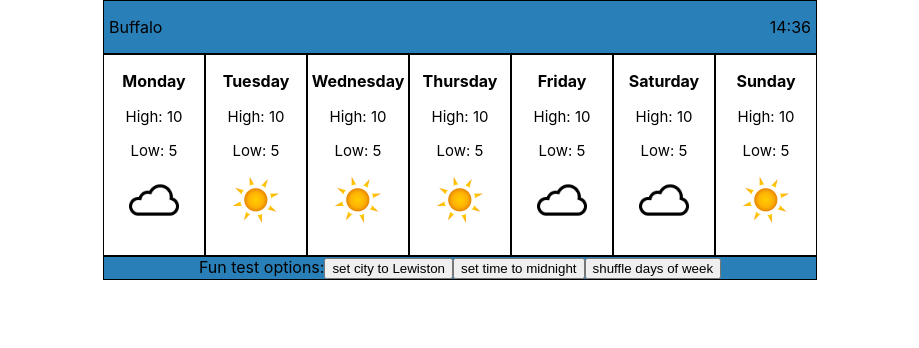
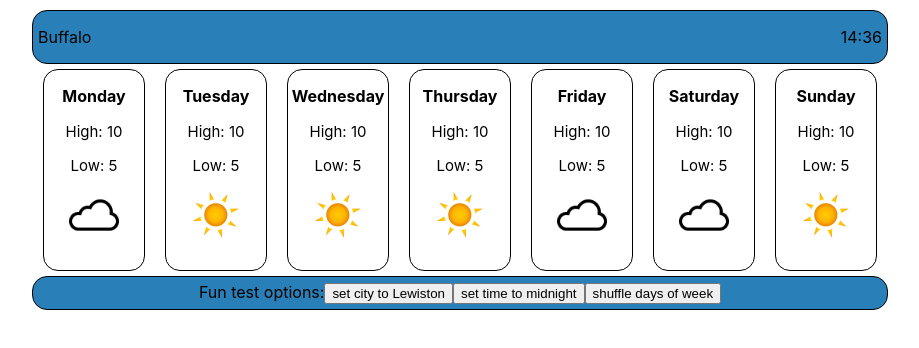
Before and after one commit to bhmcarr/react-weather, a React (Create React App) app: page / in a window 1280 px wide. Shown: the top 348 px of the page, without its empty margins (180-1099 px from the left). Built offline with nearby package versions, Linux system fonts and the light colour scheme.

Commit message:
moar CSS

```diff
--- a/src/App.css
+++ b/src/App.css
@@ -12,7 +12,13 @@
   height: 200px;
   border-style: solid;
   border-width: 1px;
+  border-radius: 15px;
   text-align: center;
+  background-color: white;
+  margin-left: 10px;
+  margin-right: 10px;
+  margin-top: 5px;
+  margin-bottom: 5px;
 }
 
 .day_text {
@@ -30,9 +36,11 @@
 }
 
 .title_bar {
-  width: 712px;
+  margin-top: 10px;
+  width: 854px;
   border-style: solid;
   border-width: 1px;
+  border-radius: 15px;
   background-color: #2980b9;
 }
 
@@ -49,10 +57,13 @@
 }
 
 .bottom_bar{
-  width: 712px;
+  width: 854px;
   border-style: solid;
   border-width: 1px;
+  border-radius: 15px;
   background-color: #2980b9;
+  padding-top: 5px;
+  padding-bottom: 5px;
 }
 
 @keyframes App-logo-spin {
```
